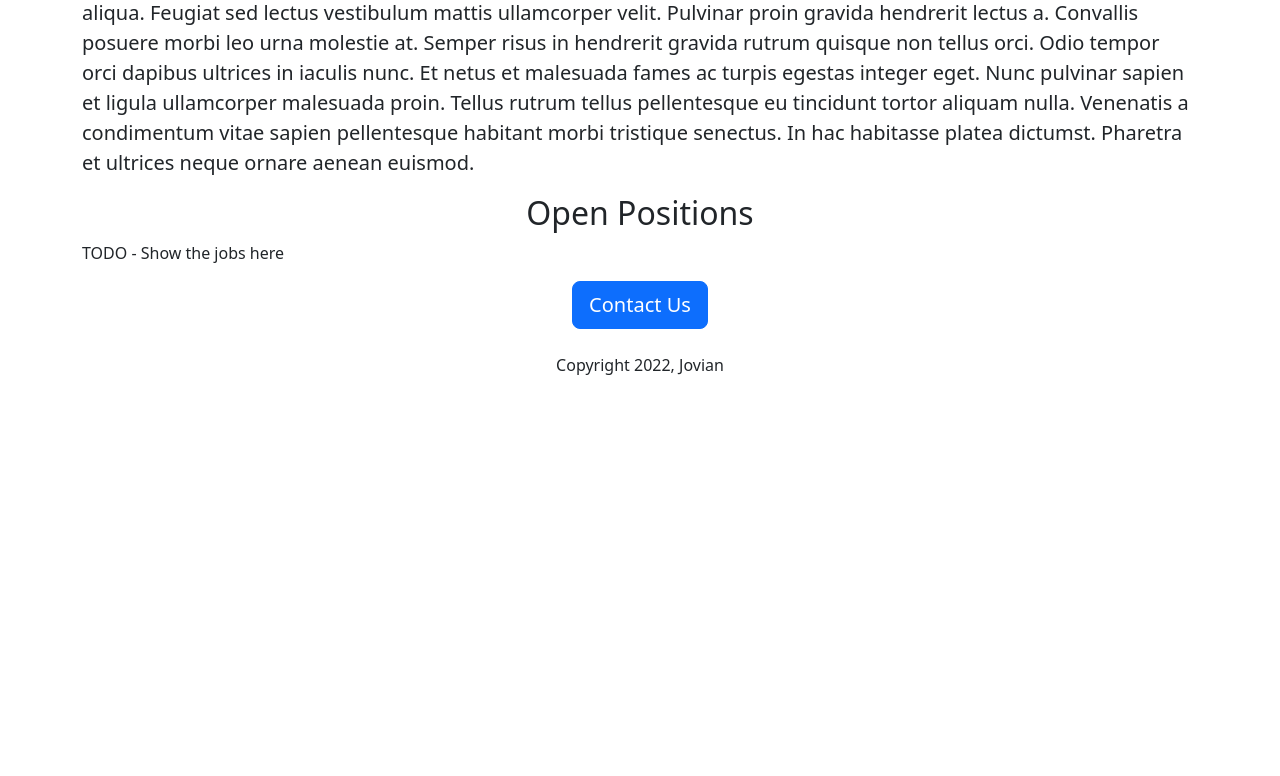
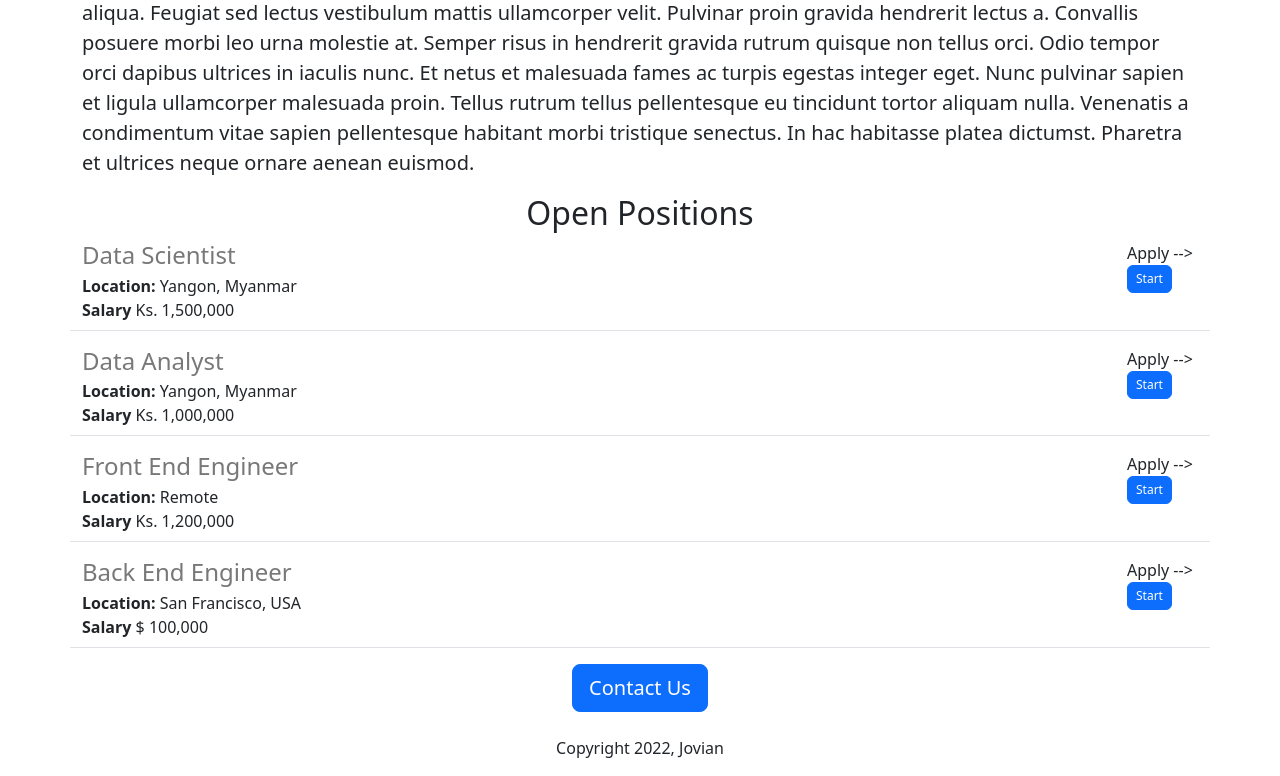
Before and after one commit to aungkm23/jovian-careers-website, a Flask app: page / in a window 1280 px wide. Shown: the part 542-1318 px from the top of the page. Before the commit the page ends 917 px from the top, so only its background shows below. Run offline with Flask 3, Linux system fonts and the light colour scheme.

Commit message:
Added Dynamic Data and API route

```diff
--- a/app.py
+++ b/app.py
@@ -1,11 +1,44 @@
-from flask import Flask, render_template
+from flask import Flask, render_template, jsonify
 
 app = Flask(__name__)
 
+JOBS = [
+  {
+    'id': 1,
+    'title': 'Data Scientist',
+    'location': 'Yangon, Myanmar',
+    'salary': 'Ks. 1,500,000'
+  },
+  {
+    'id': 2,
+    'title': 'Data Analyst',
+    'location': 'Yangon, Myanmar',
+    'salary': 'Ks. 1,000,000'
+  },
+  {
+    'id': 3,
+    'title': 'Front End Engineer',
+    'location': 'Remote',
+    'salary': 'Ks. 1,200,000'
+  },
+  {
+    'id': 4,
+    'title': 'Back End Engineer',
+    'location': 'San Francisco, USA',
+    'salary': '$ 100,000'
+  },
+]
+
+
 @app.route("/")
 def hello_world():
-    return render_template('home.html')
+  return render_template('home.html', jobs=JOBS, company_name="Jovian")
+
+
+@app.route("/api/jobs")
+def list_jobs():
+  return jsonify(JOBS)
 
 
 if __name__ == "__main__":
-  app.run(host='0.0.0.0', debug= True)
+  app.run(host='0.0.0.0', debug=True)
--- a/templates/home.html
+++ b/templates/home.html
@@ -1,7 +1,7 @@
 <! DOCTYPE html>
 <html>
   <head>
-    <title>Jovian Careers</title>
+    <title>{{company_name}} Careers</title>
     <meta charset="utf-8">
     <meta name="viewport" content="width=device-width, initial-scale=1">
     <link href="https://cdn.jsdelivr.net/npm/bootstrap@5.3.0/dist/css/bootstrap.min.css" rel="stylesheet" integrity="sha384-9ndCyUaIbzAi2FUVXJi0CjmCapSmO7SnpJef0486qhLnuZ2cdeRhO02iuK6FUUVM" crossorigin="anonymous">
@@ -49,7 +49,11 @@
     <p class = "lead">Lorem ipsum dolor sit amet, consectetur adipiscing elit, sed do eiusmod tempor incididunt ut labore et dolore magna aliqua. Feugiat sed lectus vestibulum mattis ullamcorper velit. Pulvinar proin gravida hendrerit lectus a. Convallis posuere morbi leo urna molestie at. Semper risus in hendrerit gravida rutrum quisque non tellus orci. Odio tempor orci dapibus ultrices in iaculis nunc. Et netus et malesuada fames ac turpis egestas integer eget. Nunc pulvinar sapien et ligula ullamcorper malesuada proin. Tellus rutrum tellus pellentesque eu tincidunt tortor aliquam nulla. Venenatis a condimentum vitae sapien pellentesque habitant morbi tristique senectus. In hac habitasse platea dictumst. Pharetra et ultrices neque ornare aenean euismod.</p>
 
     <h2 class = "text-center mt -2 mb -4">Open Positions</h2>
-    <p class = "bodytext"> TODO - Show the jobs here </p>
+      <div>
+        {% for job in jobs %}
+          {% include 'jobitem.html' %}
+        {% endfor %}
+      </div>
     <div class = "text-center">
       <button class="btn btn-primary btn-lg"> Contact Us</button>
       <p class = "mt-4">Copyright 2022, Jovian</p>
--- /dev/null
+++ b/templates/jobitem.html
@@ -0,0 +1,19 @@
+<div class = "border-bottom row" style= "margin-bottom:16px; padding-bottom: 8px;">
+  <div class = "col-11">
+    <h4 style= "color: rgb(120,120,120); margin-bottom:4px;">{{job['title']}}</h4>
+    <div><b>Location:</b> {{job['location']}}</div>
+    {% if 'salary' in job %}
+    <div>
+      <b> Salary</b> {{job['salary']}}
+    </div>
+    {% endif %}
+  </div>
+  <div class = "col-1"
+    <!-- <button type="button" class="btn btn-outline-primary">Apply</button> -->
+    <button type="button" class="btn btn-primary"
+        style="--bs-btn-padding-y: .25rem; --bs-btn-padding-x: .5rem; --bs-btn-font-size:            .75rem;">
+  Start
+</button>
+
+  </div>
+</div>
```
